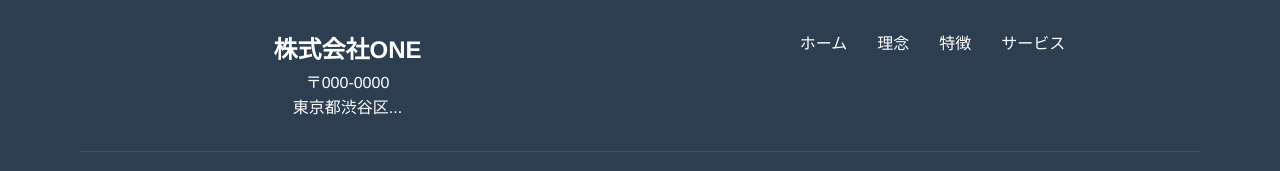
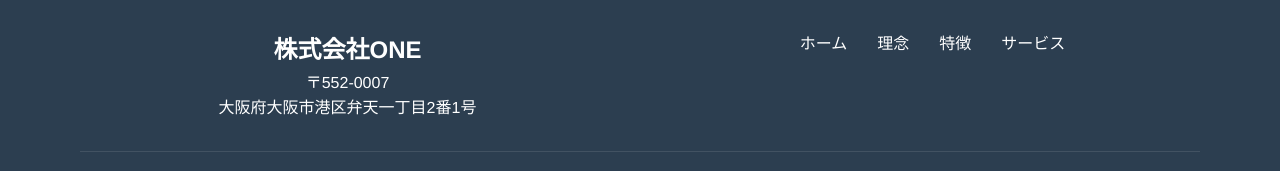
Before and after one commit to shogo-araki/homepage, a plain HTML site: page features.html in a window 1280 px wide. Shown: the part 824-995 px from the top of the page. Drawn offline with Linux system fonts and the light colour scheme.

Commit message:
Add files via upload

```diff
--- a/features.html
+++ b/features.html
@@ -58,7 +58,7 @@
       <div class="footer__content">
         <div class="footer__info">
           <h2 class="footer__logo">株式会社ONE</h2>
-          <p>〒000-0000<br>東京都渋谷区...</p>
+          <p>〒552-0007<br>大阪府大阪市港区弁天一丁目2番1号</p>
         </div>
         <nav class="footer__nav">
           <ul>
```
Also changed, not shown: index.html (+1 -1 lines), philosophy.html (+1 -1 lines), services.html (+1 -1 lines).
